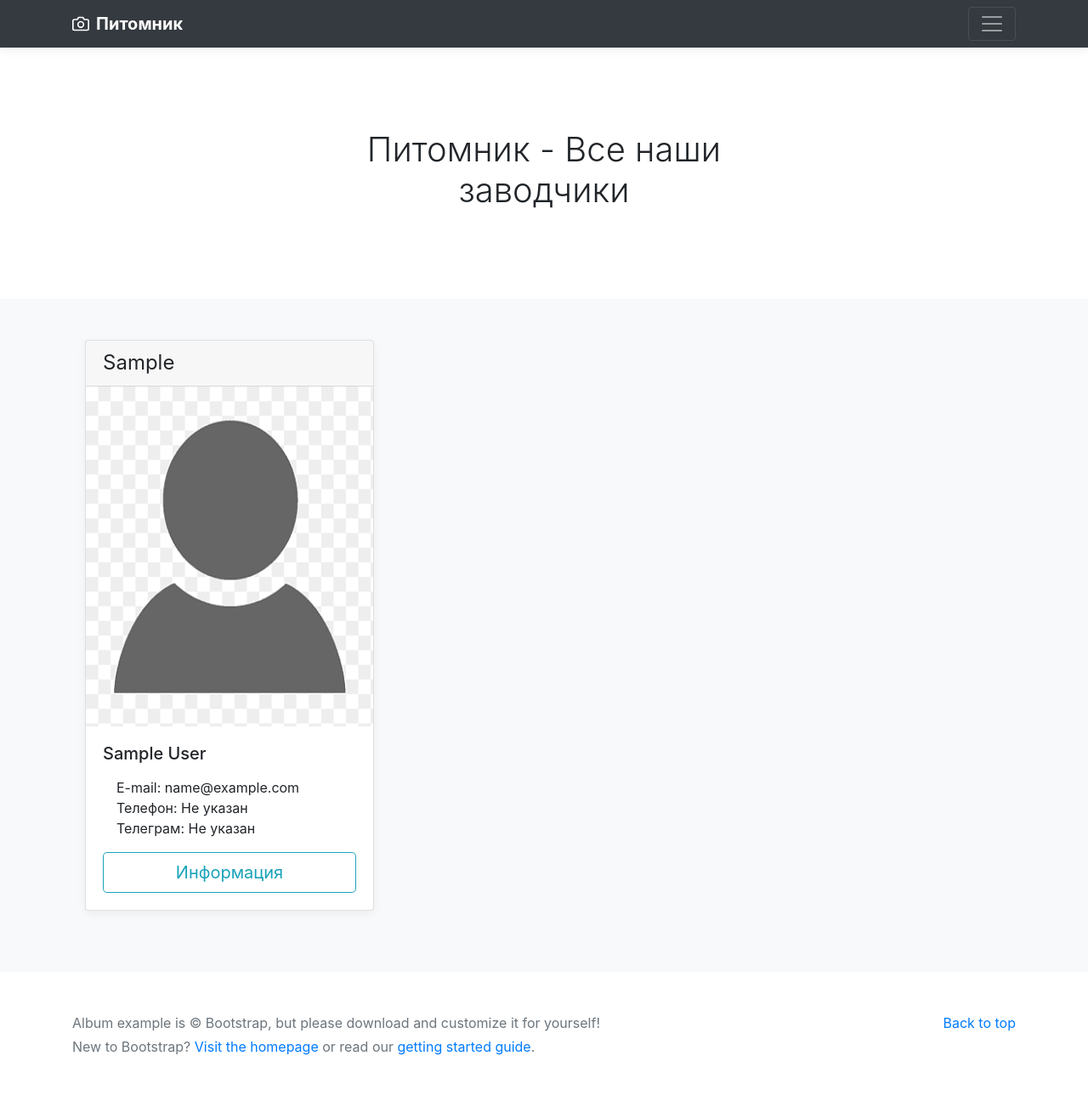
After one commit to MosesVA/HM_Django_projectCBV, a Django app: page /users/all_users/ in a window 1280 px wide. The commit adds this page. Shown: the whole page at 85% size. Run offline with Django 5.2, Linux system fonts and the light colour scheme; the visitor is signed in with stand-in values (Sample User, id 1); data comes from the database, SQL or seed files in the repository; some libraries are stand-ins or nearby versions.

Commit message:
Добавлена возможность просмотра списка пользователей

```diff
--- a/dogs/templates/dogs/base.html
+++ b/dogs/templates/dogs/base.html
@@ -34,6 +34,7 @@
                         <li><a href="{% url 'dogs:list_dogs' %}" class="text-white">Собаки</a></li>
                         <li><a href="{% url 'dogs:create_dog' %}" class="text-white">Добавить собаку</a></li>
                         {% if user.is_authenticated %}
+                        <li><a href="{% url 'users:users_list' %}" class="text-white">Все пользователи</a></li>
                         <li><a href="{% url 'users:profile_user' %}" class="text-white">Профиль</a></li>
                         <li><form method="post" action="{% url 'users:logout_user' %}">
                             {% csrf_token %}
--- /dev/null
+++ b/users/templates/users/includes/inc_user_card.html
@@ -0,0 +1,21 @@
+{% load my_tags %}
+<div class="col-4">
+    <div class="card mb-4 box-shadow">
+        <div class="card-header">
+            <h4 class="my-0 font-weight-normal">{{ object.first_name }}</h4>
+        </div>
+        <img class="card-img-top"
+             src="{{ object.avatar|user_media }}" width="300" height="400"
+             alt="Card image cap">
+        <div class="card-body">
+            <h5 class="card-title pricing-card-title">{{ object.first_name }} {{ object.last_name }}</h5>
+            <ul class="list-unstyled mt-3 md-4 text-start m-3 ">
+                <li>E-mail: {{ object.email }}</li>
+                <li>Телефон: {{ object.phone|default:'Не указан' }}</li>
+                <li>Телеграм: {{ object.telegram|default:'Не указан' }}</li>
+            </ul>
+            <a class="btn btn-lg btn-block btn-outline-info"
+               href="{% url 'dogs:detail_dog' object.pk %}">Информация</a>
+        </div>
+    </div>
+</div>
--- /dev/null
+++ b/users/templates/users/users.html
@@ -0,0 +1,13 @@
+{% extends 'dogs/base.html' %}
+{% load my_tags %}
+{% block content %}
+
+<div class="container">
+    <div class="row">
+        {% for object in object_list %}
+        {% include 'users/includes/inc_user_card.html' with object=object %}
+        {% endfor %}
+    </div>
+</div>
+
+{% endblock %}
--- a/users/urls.py
+++ b/users/urls.py
@@ -2,16 +2,20 @@ from django.urls import path
 
 from users.apps import UsersConfig
 from users.views import user_generate_new_password, UserRegisterView, UserLoginView, UserProfileView, UserUpdateView, \
-    UserPasswordChangeView, UserLogoutView
+    UserPasswordChangeView, UserLogoutView, UserListView
 
 app_name = UsersConfig.name
 
 urlpatterns = [
+    #  работа с аккаунтом
     path('', UserLoginView.as_view(), name='login_user'),
     path('logout/', UserLogoutView.as_view(), name='logout_user'),
     path('register/', UserRegisterView.as_view(), name='register_user'),
     path('profile/', UserProfileView.as_view(), name='profile_user'),
     path('update/', UserUpdateView.as_view(), name='update_user'),
     path('change_password/', UserPasswordChangeView.as_view(), name='change_password_user'),
-    path('profile/genpassword', user_generate_new_password, name='user_generate_new_password')
+    path('profile/genpassword', user_generate_new_password, name='user_generate_new_password'),
+
+    #  работа с аккаунтом
+    path('all_users/', UserListView.as_view(), name='users_list')
 ]
--- a/users/views.py
+++ b/users/views.py
@@ -2,7 +2,8 @@ import random
 import string
 
 from django.contrib.auth.views import LoginView, PasswordChangeView, LogoutView
-from django.views.generic import CreateView, UpdateView
+from django.contrib.auth.mixins import LoginRequiredMixin
+from django.views.generic import CreateView, UpdateView, ListView
 from django.shortcuts import reverse, redirect
 from django.contrib.auth.decorators import login_required
 from django.urls import reverse_lazy
@@ -58,6 +59,18 @@ class UserLogoutView(LogoutView):
     template_name = 'users/logout_user.html'
 
 
+class UserListView(LoginRequiredMixin, ListView):
+    model = User
+    extra_context = {
+        'title': 'Питомник - Все наши заводчики'
+    }
+    template_name = 'users/users.html'
+
+    def get_queryset(self):
+        queryset = super().get_queryset()
+        queryset = queryset.filter(is_active=True)
+        return queryset
+
 @login_required
 def user_generate_new_password(request):
     new_password = ''.join(random.sample((string.ascii_letters + string.digits), 12))
```
